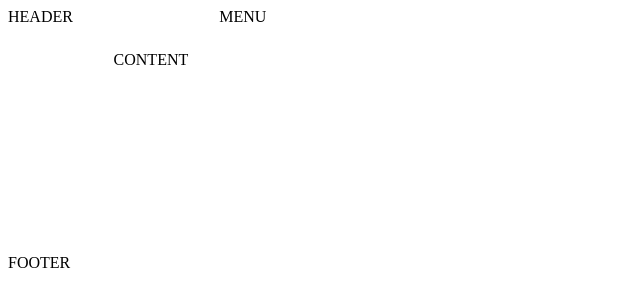
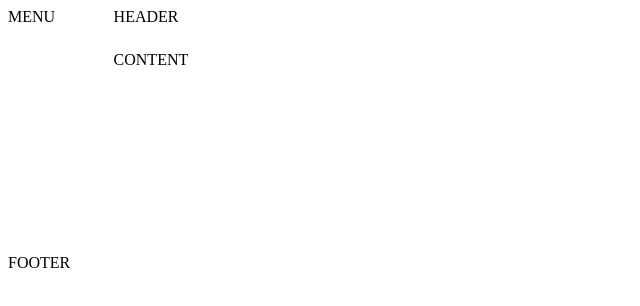
Before and after one commit to JosEsquivel/GridCSS, a plain HTML site: page index.html in a window 1280 px wide. Shown: the whole page, without its empty margins (0-640 px from the left). Drawn offline with Linux system fonts and the light colour scheme.

Commit message:
make 1 cell to ocupy a whole row, PART5

```diff
--- a/index.css
+++ b/index.css
@@ -4,9 +4,11 @@
 	grid-template-columns: repeat(12,1fr);
 	grid-template-rows: 40px 200px 40px;
 	.header{
-		grid-column: 1/3;
+		grid-column: 2/-1;
 	}
-	.menu{}
+	.menu{
+		grid-row: 1/3;
+	}
 	.content{
 		grid-column: 2/-1;
 	}
```
